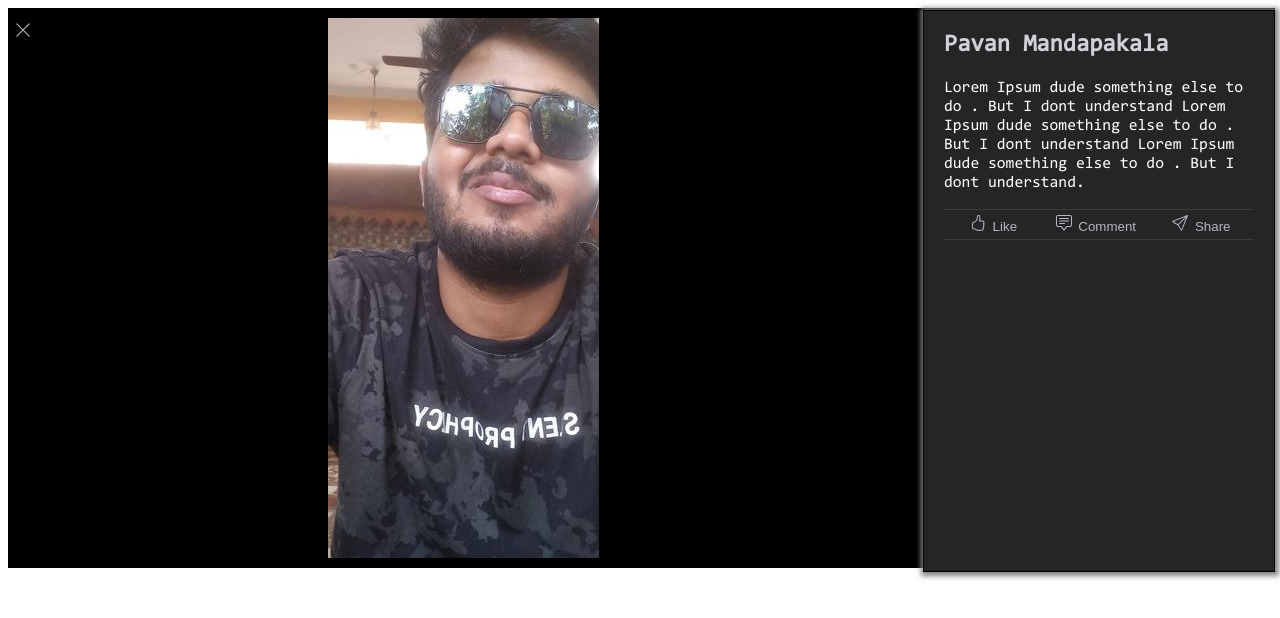
After one commit to teja-MXX/Sent, a Flask app: page /imageShow in a window 1280 px wide. The commit adds this page. Shown: the top 618 px of the page. Run offline with Flask 2, Linux system fonts and the light colour scheme.

Commit message:
HOME - Like/Comment/Share Page for Photos

```diff
--- a/Application/home.py
+++ b/Application/home.py
@@ -2,6 +2,7 @@ from flask import current_app as app, session, jsonify
 from flask import render_template, request, flash, redirect, flash
 from flask import Blueprint
 import os
+from PIL import Image
 from os.path import exists
 import random
 from Application.models import db, User
@@ -41,6 +42,7 @@ def imageUPLOAD():
 		fileName = str(random.randint(1,1000000000)) + ".jpg"
 		while(exists(os.path.join(app.config['UPLOAD_FOLDER'], session['uname'], fileName))):
 			fileName = str(random.randint(1,1000000000)) + ".jpg"
+
 		image.save(os.path.join(app.config['UPLOAD_FOLDER'], session['uname'], fileName))
 		return redirect("/")
 
@@ -48,7 +50,20 @@ def imageUPLOAD():
 def dpChange():
 	if request.method == "POST":
 		DP = request.files['dp']
-		DP.save(os.path.join(app.config['UPLOAD_FOLDER'], session['uname'],session['uname']+".jpg"))
+		path = os.path.join(app.config['UPLOAD_FOLDER'], session['uname'],session['uname']+".jpg")
+		DP.save(path)
+		# Resizing in Image
+		i = Image.open(path)
+		width, height = i.size
+		if(height > width or height == width):
+			perc = 540 / height
+		else:
+			perc = 850 / width
+
+		height = int(height * perc)
+		width = int(width * perc)
+		resizedImage = i.resize((width, height))
+		resizedImage.save(path)
 		return redirect("/")
 
 
@@ -57,6 +72,11 @@ def dpRemove():
 	os.remove(os.path.join(app.config['UPLOAD_FOLDER'], session['uname'],session['uname']+".jpg"))
 	return redirect("/")
 
+@homeBP.route("/imageShow")
+def imageShowWindow():
+	return render_template("imageShow.html")
+
+
 @app.route("/logout")
 def logout():
 	session.pop('uname', None)
--- a/Application/static/css/chat.css
+++ b/Application/static/css/chat.css
@@ -81,7 +81,8 @@ p:hover {
   padding-left: 20px;
   color: white;
   padding-top: 10px;
-  background-color: #3492eb;
+  /*background-color: #3492eb;*/
+  background-color: #1877f2;
   padding-bottom: 10px;
 }
 
--- /dev/null
+++ b/Application/static/css/imageShow.css
@@ -0,0 +1,136 @@
+@font-face {
+	font-family: IBM;
+    src: url(../fonts/IBMPlexMono-Text.ttf);
+}
+
+@font-face {
+	font-family: Consola;
+    src: url(../fonts/CONSOLA.TTF);
+}
+
+html {
+	background-color: white;
+	font-family: Consola;
+}
+
+#popUp {
+	display: flex;
+	align-items: center;
+	width: 99vw;
+	/*box-shadow: 1px 1px 5px 3px #888888;*/
+	background-color: black;
+}
+
+img {
+	/*height: 540px;
+	width: 300px;*/
+
+	/*padding-top: auto;*/
+	display: block;
+	margin: auto;
+	/*margin-top: 1.8vh;*/
+	margin-top: auto;
+	/*margin-bottom: 1.5vh;*/
+	margin-bottom: auto;
+	/*position: absolute;*/
+}
+
+#imgDiv{
+	height: 560px;
+	margin-top: 0px;
+	width: 910px;
+	display: flex;
+	justify-content: center;
+	}
+
+
+#likeCommentDiv {
+	height: 560px;
+	position: absolute;
+	top: 10px;
+	right: 5px;
+	width: 330px;
+	background-color: #242526;
+	box-shadow: 1px 1px 5px 3px #888888;
+	border: 1px solid;
+	margin-left: 20px;
+	padding-left: 20px;
+}
+
+h2 {
+	color:#D0D2D6;
+	font-family: Consola;
+}
+
+p{
+	color: white;
+	font-family: Consola;
+	padding-right: 20px;
+}
+
+
+.line {
+	background-color: #3A3B3C;
+	height: 1px;
+	width: 94%;
+	margin-bottom: 3px;
+	margin-top: 3px;
+}
+
+#likeCommentIconsDiv{
+	display: flex;
+}
+
+#likeDiv{
+	color: #B5B7BC;
+	width: 30%;
+	border: none;
+	background-color: transparent;
+
+}
+
+#likeDiv:hover {
+	background-color: #3A3B3C;
+}
+
+#commentDiv {
+	border: none;
+	background-color: transparent;
+	color: #B5b7bc;
+	width: 32%;
+	padding: 2px 3px;
+}
+
+#commentDiv:hover {
+	background-color: #3a3b3c;
+}
+
+
+#shareDiv {
+	color: #B5b7bc;
+	width: 32%;
+	padding: 2px 3px;
+	background-color: transparent;
+	border: none;
+}
+
+#shareDiv:hover {
+	background-color: #3a3b3c;
+}
+
+#closeIcon {
+	position: absolute;
+	top: 10px;
+	left: -910px;
+}
+
+svg{
+	color: #B5B7BC;
+	/*margin-left: 7px;*/
+	margin-top: 0px;
+	margin-right: 3px;
+}
+
+svg:hover{
+	color: #1877f2;
+}
--- a/Application/static/js/userSearch.js
+++ b/Application/static/js/userSearch.js
@@ -34,6 +34,8 @@ function ale(e){
 					UserFullName = document.getElementById('UserFullName')
 					searchResultss.addEventListener('click', function(){
 						UserFullName.innerText = searchResultss.firstChild.innerText
+						searchBox.value = ""
+						chatListDiv.innerHTML = ""
 					})
   				}
   			})
--- /dev/null
+++ b/Application/templates/imageShow.html
@@ -0,0 +1,43 @@
+<!DOCTYPE html>
+<html>
+<head>
+	<meta charset="utf-8">
+	<meta name="viewport" content="width=device-width, initial-scale=1">
+	<link rel="stylesheet" type="text/css" href="{{url_for('static', filename='css/imageShow.css')}}">
+	<title></title>
+</head>
+<body>
+	<div id="popUp">
+		<div id="imgDiv"><img src="{{url_for('static', filename='profiles/penny/penny.jpg')}}"></div>
+		<div id="likeCommentDiv">
+			<h2>Pavan Mandapakala</h2>
+			<p>Lorem Ipsum dude something else to do . But I dont understand Lorem Ipsum dude something else to do . But I dont understand Lorem Ipsum dude something else to do . But I dont understand.</p>
+			<div class="line"></div>
+			<div id="likeCommentIconsDiv">
+				<button id="likeDiv">
+					<svg xmlns="http://www.w3.org/2000/svg" width="16" height="16" fill="currentColor" class="bi bi-hand-thumbs-up" viewBox="0 0 16 16">
+  						<path d="M8.864.046C7.908-.193 7.02.53 6.956 1.466c-.072 1.051-.23 2.016-.428 2.59-.125.36-.479 1.013-1.04 1.639-.557.623-1.282 1.178-2.131 1.41C2.685 7.288 2 7.87 2 8.72v4.001c0 .845.682 1.464 1.448 1.545 1.07.114 1.564.415 2.068.723l.048.03c.272.165.578.348.97.484.397.136.861.217 1.466.217h3.5c.937 0 1.599-.477 1.934-1.064a1.86 1.86 0 0 0 .254-.912c0-.152-.023-.312-.077-.464.201-.263.38-.578.488-.901.11-.33.172-.762.004-1.149.069-.13.12-.269.159-.403.077-.27.113-.568.113-.857 0-.288-.036-.585-.113-.856a2.144 2.144 0 0 0-.138-.362 1.9 1.9 0 0 0 .234-1.734c-.206-.592-.682-1.1-1.2-1.272-.847-.282-1.803-.276-2.516-.211a9.84 9.84 0 0 0-.443.05 9.365 9.365 0 0 0-.062-4.509A1.38 1.38 0 0 0 9.125.111L8.864.046zM11.5 14.721H8c-.51 0-.863-.069-1.14-.164-.281-.097-.506-.228-.776-.393l-.04-.024c-.555-.339-1.198-.731-2.49-.868-.333-.036-.554-.29-.554-.55V8.72c0-.254.226-.543.62-.65 1.095-.3 1.977-.996 2.614-1.708.635-.71 1.064-1.475 1.238-1.978.243-.7.407-1.768.482-2.85.025-.362.36-.594.667-.518l.262.066c.16.04.258.143.288.255a8.34 8.34 0 0 1-.145 4.725.5.5 0 0 0 .595.644l.003-.001.014-.003.058-.014a8.908 8.908 0 0 1 1.036-.157c.663-.06 1.457-.054 2.11.164.175.058.45.3.57.65.107.308.087.67-.266 1.022l-.353.353.353.354c.043.043.105.141.154.315.048.167.075.37.075.581 0 .212-.027.414-.075.582-.05.174-.111.272-.154.315l-.353.353.353.354c.047.047.109.177.005.488a2.224 2.224 0 0 1-.505.805l-.353.353.353.354c.006.005.041.05.041.17a.866.866 0 0 1-.121.416c-.165.288-.503.56-1.066.56z"/>
+					</svg> Like
+				</button>
+				<button id="commentDiv">
+					<svg xmlns="http://www.w3.org/2000/svg" width="16" height="16" fill="currentColor" class="bi bi-chat-square-text" viewBox="0 0 16 16">
+  						<path d="M14 1a1 1 0 0 1 1 1v8a1 1 0 0 1-1 1h-2.5a2 2 0 0 0-1.6.8L8 14.333 6.1 11.8a2 2 0 0 0-1.6-.8H2a1 1 0 0 1-1-1V2a1 1 0 0 1 1-1h12zM2 0a2 2 0 0 0-2 2v8a2 2 0 0 0 2 2h2.5a1 1 0 0 1 .8.4l1.9 2.533a1 1 0 0 0 1.6 0l1.9-2.533a1 1 0 0 1 .8-.4H14a2 2 0 0 0 2-2V2a2 2 0 0 0-2-2H2z"/>
+  						<path d="M3 3.5a.5.5 0 0 1 .5-.5h9a.5.5 0 0 1 0 1h-9a.5.5 0 0 1-.5-.5zM3 6a.5.5 0 0 1 .5-.5h9a.5.5 0 0 1 0 1h-9A.5.5 0 0 1 3 6zm0 2.5a.5.5 0 0 1 .5-.5h5a.5.5 0 0 1 0 1h-5a.5.5 0 0 1-.5-.5z"/>
+					</svg> Comment
+				</button>
+				<button id="shareDiv">
+					<svg xmlns="http://www.w3.org/2000/svg" width="16" height="16" fill="currentColor" class="bi bi-send" viewBox="0 0 16 16">
+  						<path d="M15.854.146a.5.5 0 0 1 .11.54l-5.819 14.547a.75.75 0 0 1-1.329.124l-3.178-4.995L.643 7.184a.75.75 0 0 1 .124-1.33L15.314.037a.5.5 0 0 1 .54.11ZM6.636 10.07l2.761 4.338L14.13 2.576 6.636 10.07Zm6.787-8.201L1.591 6.602l4.339 2.76 7.494-7.493Z"/>
+					</svg> Share
+				</button>
+			</div>
+			<div class="line"></div>
+
+			<svg onclick="location.href='/';" id="closeIcon" xmlns="http://www.w3.org/2000/svg" width="18" height="18" fill="currentColor" class="bi bi-x-lg" viewBox="0 0 16 16">
+  				<path d="M2.146 2.854a.5.5 0 1 1 .708-.708L8 7.293l5.146-5.147a.5.5 0 0 1 .708.708L8.707 8l5.147 5.146a.5.5 0 0 1-.708.708L8 8.707l-5.146 5.147a.5.5 0 0 1-.708-.708L7.293 8 2.146 2.854Z"/>
+			</svg>
+
+		</div>
+	</div>
+</body>
+</html>
--- a/wsgi.py
+++ b/wsgi.py
@@ -3,4 +3,4 @@ from Application import init_app
 app = init_app()
 
 if __name__ == "__main__":
-	app.run(debug=True, host='0.0.0.0')
+	app.run(debug=True, host='0.0.0.0', port=9000)
```
Also changed, not shown: Application/static/css/home.css (+9 -28 lines), Application/static/js/home.js (+0 -8 lines), Application/templates/home.html (+11 -19 lines), Application/static/profiles/penny/penny.jpg.
